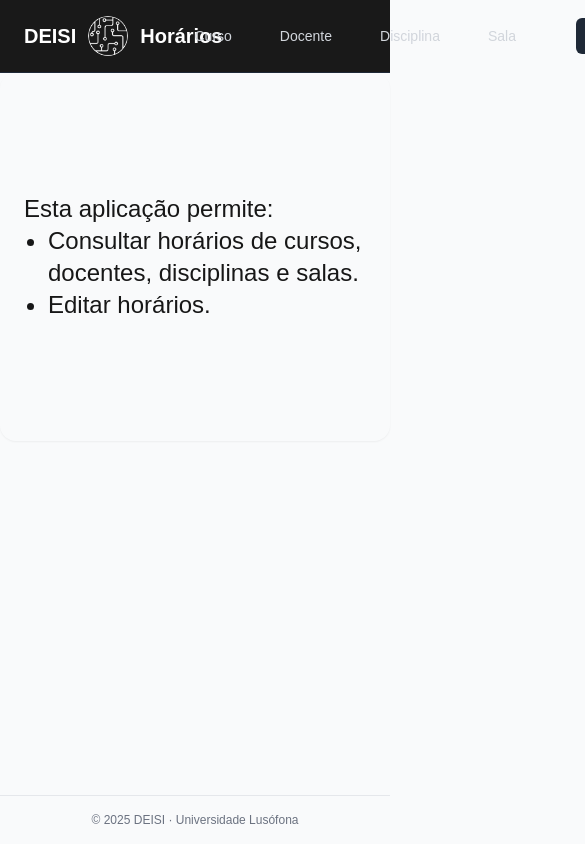
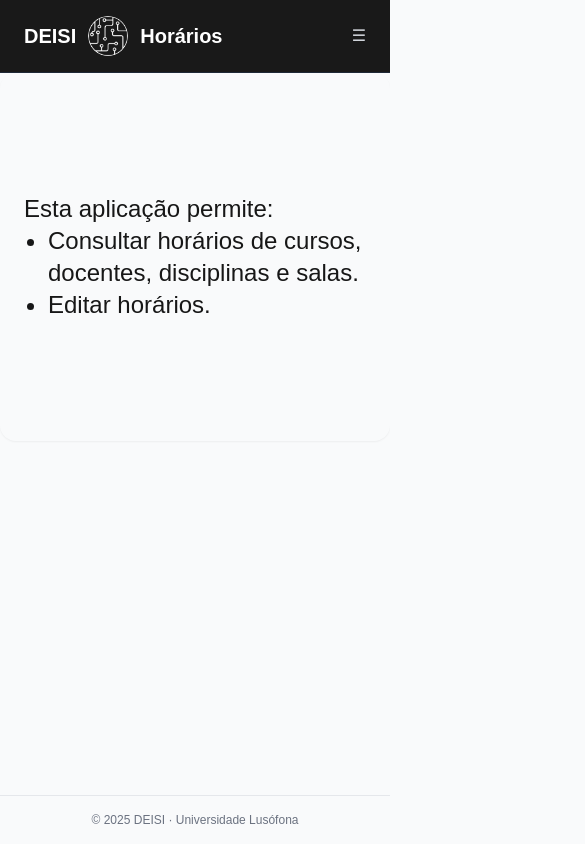
Before and after one commit to afonso-saaa/horarios, a Next.js app: page / in a window 390 px wide. Shown: the top 844 px of the page, 585 px wide, since content can reach past the window. Built offline with nearby package versions, Linux system fonts and the light colour scheme.

Commit message:
Navbar component com dropdown

```diff
--- a/app/layout.tsx
+++ b/app/layout.tsx
@@ -1,8 +1,7 @@
 import type { Metadata } from "next";
 import localFont from "next/font/local";
-import Image from "next/image";
-import Link from "next/link";
 import "./globals.css";
+import Navbar from "@/components/Navbar/Navbar";
 
 const geistSans = localFont({
   src: "./fonts/GeistVF.woff",
@@ -33,41 +32,12 @@ export default function RootLayout({
   return (
     <html lang="pt">
       <body
-        className={`${geistSans.variable} ${geistMono.variable}  bg-gray-50 antialiased bg-background text-foreground min-h-screen flex flex-col`}
+        className={`${geistSans.variable} ${geistMono.variable} bg-gray-50 antialiased bg-background text-foreground min-h-screen flex flex-col`}
       >
-        {/* Header fixo */}
-        <header className="sticky top-0 z-50 w-full bg-black/90 backdrop-blur-md border-b border-gray-800">
-          <div className="mx-auto flex max-w-7xl items-center justify-between px-6 py-4">
-            {/* Branding */}
-            <div className="flex items-center gap-3">
-              <h1 className="text-xl font-bold text-white">DEISI</h1>
-                            <Image
-                src="/deisi-ball.png"
-                alt="DEISI Logo"
-                width={40}
-                height={40}
-                className="rounded-full invert"
-              />
-              <h1 className="text-xl font-bold text-white"> Horários</h1>
-            </div>
-
-            {/* Navegação */}
-            <nav className="flex items-center gap-6 text-gray-300 text-sm">
-              <Link className="px-3 py-2 rounded-md hover:bg-gray-800 hover:text-white transition" href="/cursos">Curso</Link>
-              <Link className="px-3 py-2 rounded-md hover:bg-gray-800 hover:text-white transition" href="/docentes">Docente</Link>
-              <Link className="px-3 py-2 rounded-md hover:bg-gray-800 hover:text-white transition" href="/disciplinas">Disciplina</Link>
-              <Link className="px-3 py-2 rounded-md hover:bg-gray-800 hover:text-white transition" href="/salas">Sala</Link>
-              <Link className="ml-6 px-3 py-2 rounded-md bg-gray-800 text-white hover:bg-gray-700 transition" href="/editarHorarios">Editar</Link>
-            </nav>
-          </div>
-        </header>
-
-        {/* Conteúdo principal */}
-        <main className="flex-1 w-full max-w-7xl mx-auto  ">
+        <Navbar /> {/* Menu separado */}
+        <main className="flex-1 w-full max-w-7xl mx-auto">
           <div className="rounded-2xl p-6 shadow-sm">{children}</div>
         </main>
-
-        {/* Footer minimalista */}
         <footer className="w-full border-t border-gray-200 py-4">
           <div className="text-center text-xs text-gray-500">
             © 2025 DEISI · Universidade Lusófona
--- /dev/null
+++ b/components/Navbar/Navbar.tsx
@@ -0,0 +1,55 @@
+"use client";
+import { useState } from "react";
+import Link from "next/link";
+import Image from "next/image";
+
+export default function Navbar() {
+  const [menuOpen, setMenuOpen] = useState(false);
+
+  return (
+    <header className="sticky top-0 z-50 w-full bg-black/90 backdrop-blur-md border-b border-gray-800">
+      <div className="mx-auto flex max-w-7xl items-center justify-between px-6 py-4">
+        {/* Branding */}
+        <div className="flex items-center gap-3">
+          <h1 className="text-xl font-bold text-white">DEISI</h1>
+          <Image
+            src="/deisi-ball.png"
+            alt="DEISI Logo"
+            width={40}
+            height={40}
+            className="rounded-full invert"
+          />
+          <h1 className="text-xl font-bold text-white">Horários</h1>
+        </div>
+
+        {/* Botão hambúrguer - só no mobile */}
+        <button
+          className="md:hidden text-gray-300 hover:text-white"
+          onClick={() => setMenuOpen(!menuOpen)}
+        >
+          ☰
+        </button>
+
+        {/* Navegação normal - desktop */}
+        <nav className="hidden md:flex items-center gap-6 text-gray-300 text-sm">
+          <Link className="px-3 py-2 rounded-md hover:bg-gray-800 hover:text-white transition" href="/cursos">Curso</Link>
+          <Link className="px-3 py-2 rounded-md hover:bg-gray-800 hover:text-white transition" href="/docentes">Docente</Link>
+          <Link className="px-3 py-2 rounded-md hover:bg-gray-800 hover:text-white transition" href="/disciplinas">Disciplina</Link>
+          <Link className="px-3 py-2 rounded-md hover:bg-gray-800 hover:text-white transition" href="/salas">Sala</Link>
+          <Link className="ml-6 px-3 py-2 rounded-md bg-gray-800 text-white hover:bg-gray-700 transition" href="/editarHorarios">Editar</Link>
+        </nav>
+      </div>
+
+      {/* Dropdown - mobile */}
+      {menuOpen && (
+        <div className="md:hidden bg-black/95 text-gray-300 border-t border-gray-700">
+          <Link className="block px-4 py-2 hover:bg-gray-800 hover:text-white" href="/cursos" onClick={() => setMenuOpen(false)}>Curso</Link>
+          <Link className="block px-4 py-2 hover:bg-gray-800 hover:text-white" href="/docentes" onClick={() => setMenuOpen(false)}>Docente</Link>
+          <Link className="block px-4 py-2 hover:bg-gray-800 hover:text-white" href="/disciplinas" onClick={() => setMenuOpen(false)}>Disciplina</Link>
+          <Link className="block px-4 py-2 hover:bg-gray-800 hover:text-white" href="/salas" onClick={() => setMenuOpen(false)}>Sala</Link>
+          <Link className="block px-4 py-2 bg-gray-800 text-white hover:bg-gray-700" href="/editarHorarios" onClick={() => setMenuOpen(false)}>Editar</Link>
+        </div>
+      )}
+    </header>
+  );
+}
```
